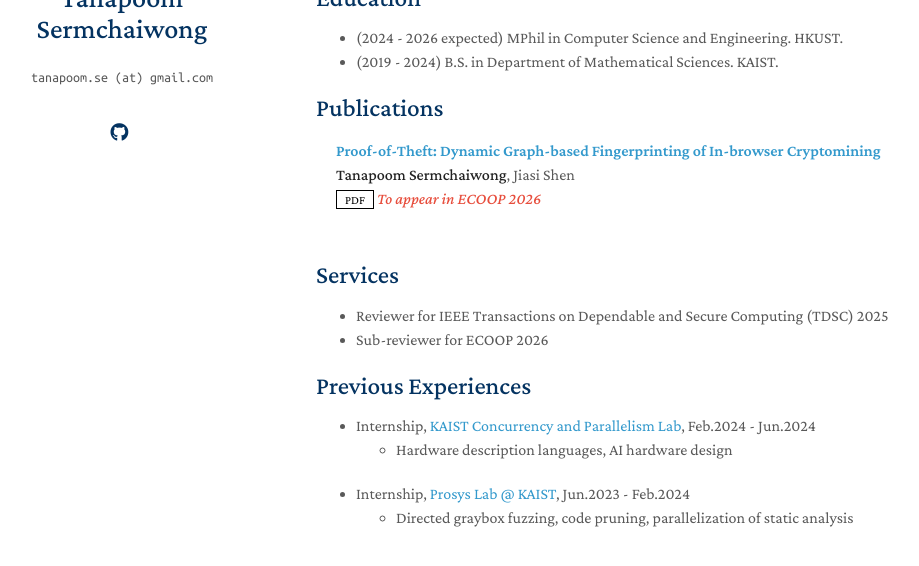
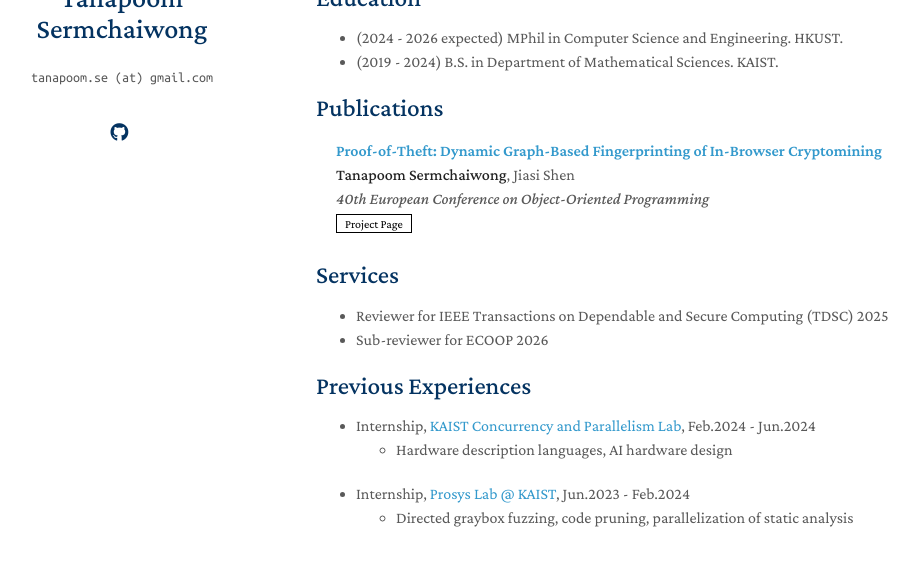
Before and after one commit to tanapthetimid/tanapthetimid.github.io, a Jekyll site: the page built from index.md, in a window 1280 px wide, cut to the strip 241-807 px from the top of the page. Shown: the whole strip, without its empty margins (154-1073 px from the left). Built offline with Jekyll 4.4.1, drawn with Linux system fonts in a browser that asks for light colours; nearby versions of some CDN libraries; a style sheet for code colours, icons or effects is not loaded; our own code applies the rules of GitHub Pages for plain Markdown files.

Commit message:
Update publications.yml for ecoop

```diff
--- a/_data/publications.yml
+++ b/_data/publications.yml
@@ -1,11 +1,11 @@
 main:
 
-  - title: "Proof-of-Theft: Dynamic Graph-based Fingerprinting of In-browser Cryptomining"
+  - title: "Proof-of-Theft: Dynamic Graph-Based Fingerprinting of In-Browser Cryptomining"
     authors: <strong>Tanapoom Sermchaiwong</strong>, Jiasi Shen
-  #  conference_short: MICCAI
-  #  conference: International Conference on Medical Image Computing and Computer-Assisted Intervention <strong>(MICCAI)</strong>, 2023.
-    pdf: https://arxiv.org/pdf/2505.02493v1
-    notes: To appear in ECOOP 2026
+    conference_short: ECOOP 2026
+    conference: 40th European Conference on Object-Oriented Programming
+    page: https://doi.org/10.4230/LIPIcs.ECOOP.2026.25
+    preprint: https://arxiv.org/pdf/2505.02493v1
 
   # - title: "Mnemonics Training: Multi-Class Incremental Learning without Forgetting"
   #   authors: <strong>Yaoyao Liu</strong>, Yuting Su, An-An Liu, Bernt Schiele, Qianru Sun
```
